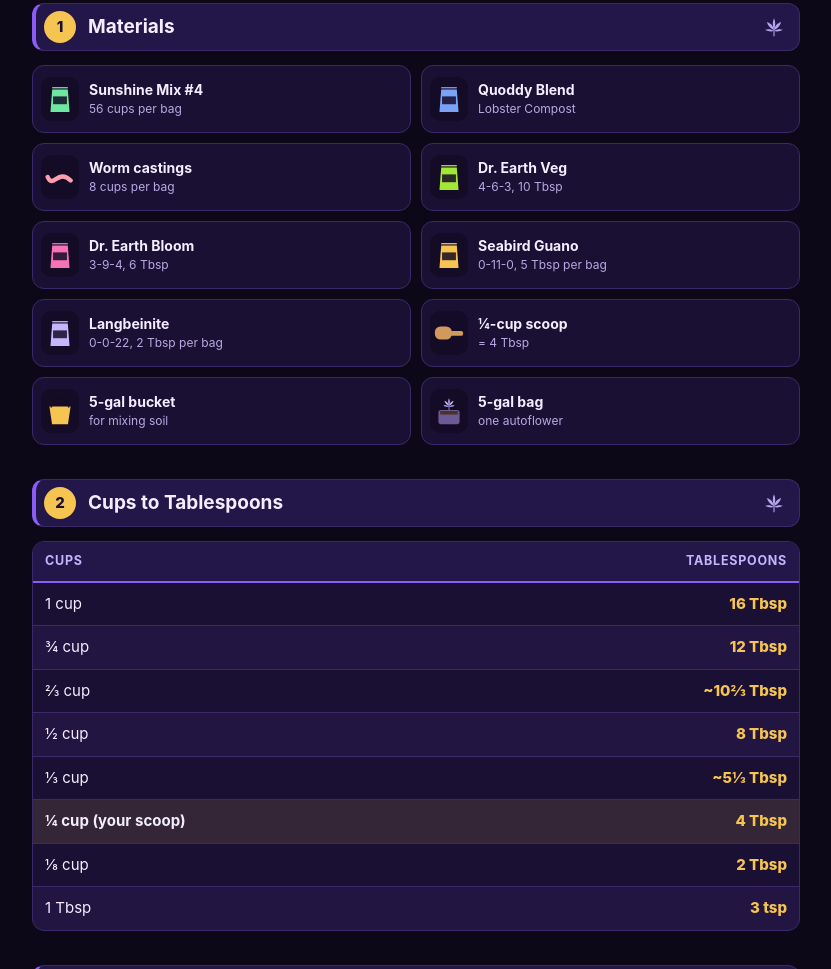
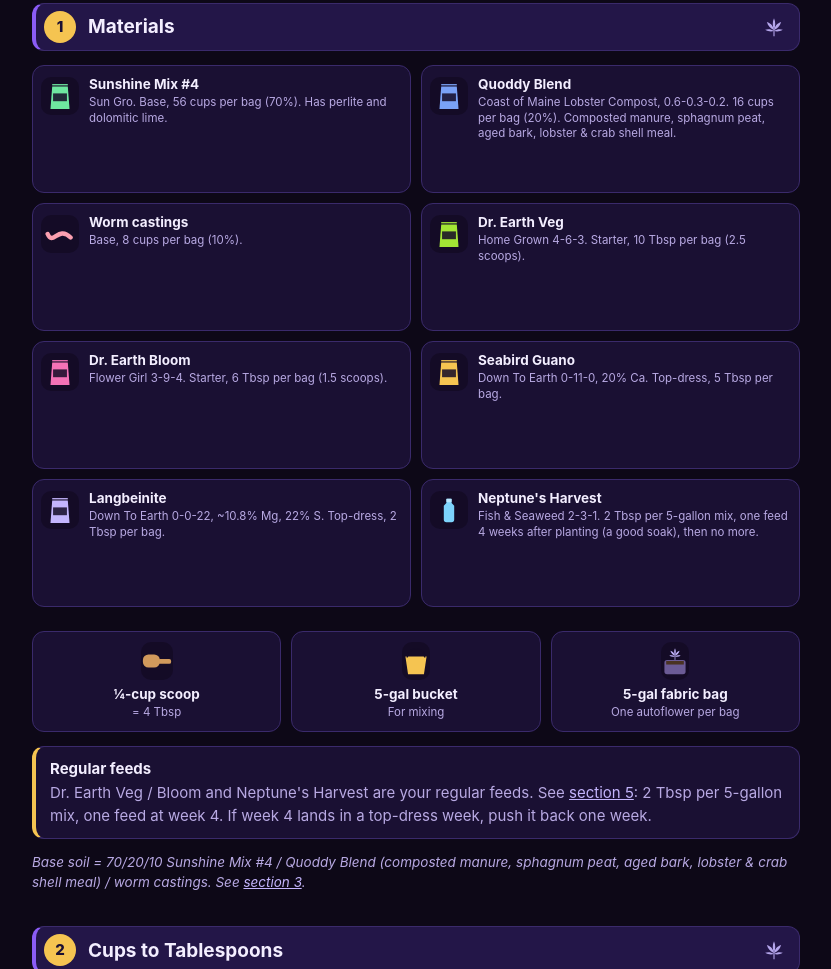
Before and after one commit to Mythodix/roots, a plain HTML site: page index.html in a window 1280 px wide. Shown: the part 1001-1970 px from the top of the page, without its empty margins (224-1055 px from the left). Drawn offline with Linux system fonts and the light colour scheme.

Commit message:
Detailed materials + single week-4 Neptune's feed
Restore full product tiles (brand, NPK, per-bag amounts) and add a Neptune's Harvest feeding section: one soak at week 4, 2 Tbsp in a 5-gallon mix.

```diff
--- a/index.html
+++ b/index.html
@@ -52,11 +52,22 @@ section{margin:34px 0 0}
 
 /* generic blocks */
 .stack{display:grid;gap:var(--gap)}.stack>*{min-width:0}
-.grid{display:grid;grid-template-columns:repeat(2,minmax(0,1fr));gap:10px}
-.item{display:flex;align-items:center;gap:10px;background:var(--card);border:1px solid var(--line);border-radius:12px;padding:0 8px;height:68px}
-.item .ic{flex:0 0 38px;height:44px;border-radius:10px;background:var(--bg2);display:grid;place-items:center}
-.item b{display:block;font-size:14px;white-space:nowrap;line-height:1.2}
-.item span{display:block;color:var(--mu);font-size:12px;line-height:1.25;margin-top:2px}
+.grid{display:grid;grid-template-columns:repeat(2,minmax(0,1fr));gap:10px;align-items:stretch}
+.grid:not(.tools){grid-auto-rows:minmax(200px,auto)}
+@media (min-width:375px){.grid:not(.tools){grid-auto-rows:minmax(184px,auto)}}
+@media (min-width:390px){.grid:not(.tools){grid-auto-rows:minmax(168px,auto)}}
+@media (min-width:414px){.grid:not(.tools){grid-auto-rows:minmax(152px,auto)}}
+@media (min-width:520px){.grid:not(.tools){grid-auto-rows:minmax(128px,auto)}}
+.item{display:flex;align-items:flex-start;gap:10px;background:var(--card);border:1px solid var(--line);border-radius:12px;padding:10px 8px;height:100%;min-height:0}
+.item .ic{flex:0 0 38px;height:38px;border-radius:10px;background:var(--bg2);display:grid;place-items:center;margin-top:1px}
+.item .tx{flex:1;min-width:0}
+.item b{display:block;font-size:13.5px;line-height:1.2}
+.item span{display:block;color:var(--mu);font-size:11.5px;line-height:1.35;margin-top:3px}
+.grid.tools{grid-template-columns:repeat(3,minmax(0,1fr));margin-top:10px}
+.grid.tools .item{min-height:92px;flex-direction:column;align-items:center;text-align:center;padding:10px 6px;gap:6px}
+.grid.tools .item .ic{margin:0}
+.note{font-size:13.5px;font-style:italic;color:var(--mu);margin:12px 0 0;line-height:1.45}
+.stack>.note{margin-top:0}
 .card{background:var(--card);border:1px solid var(--line);border-left:4px solid var(--gr);border-radius:12px;padding:11px 14px}
 .card.gold{border-left-color:var(--go)}.card.red{border-left-color:var(--ro)}.card.vi{border-left-color:var(--vi)}
 .card h3{margin:0 0 2px;font-size:15px;color:var(--tx)}
@@ -101,7 +112,7 @@ ol.steps li:before{content:counter(s);flex:0 0 28px;height:28px;border-radius:50
 .tl li{display:flex;gap:12px;align-items:center;position:relative}
 .tl li+li{margin-top:12px}
 .tl .dot{flex:0 0 34px;height:34px;border-radius:50%;color:#150d26;font-style:normal;font-weight:800;display:grid;place-items:center;border:3px solid var(--bg)}
-.tl .box{flex:1;height:84px;display:flex;flex-direction:column;justify-content:center;background:var(--card);border:1px solid var(--line);border-radius:12px;padding:8px 12px;font-size:15px}
+.tl .box{flex:1;min-height:84px;height:auto;display:flex;flex-direction:column;justify-content:center;background:var(--card);border:1px solid var(--line);border-radius:12px;padding:8px 12px;font-size:15px}
 .tl .box b{display:block;color:var(--la);font-size:12.5px;letter-spacing:.07em;margin-bottom:1px}
 .nw{white-space:nowrap}.dosub{color:var(--mu);font-size:14px;text-align:center;margin:0}
 footer{text-align:center;color:var(--mu);font-size:13px;padding:36px 0 56px}
@@ -116,7 +127,7 @@ footer{text-align:center;color:var(--mu);font-size:13px;padding:36px 0 56px}
 </defs></svg>
 
 <nav class="top" aria-label="Sections"><div class="wrap">
-<a class="brand" href="#top">ROOTS</a><a href="#materials">Materials</a><a href="#chart">Chart</a><a href="#soil">Soil</a><a href="#starter">Starter</a><a href="#topdress">Top-dress</a><a href="#timeline">Timeline</a>
+<a class="brand" href="#top">ROOTS</a><a href="#materials">Materials</a><a href="#chart">Chart</a><a href="#soil">Soil</a><a href="#starter">Starter</a><a href="#feed">Neptune's</a><a href="#topdress">Top-dress</a><a href="#timeline">Timeline</a>
 </div></nav>
 
 <header class="hero" id="top"><div class="wrap">
@@ -132,17 +143,24 @@ footer{text-align:center;color:var(--mu);font-size:13px;padding:36px 0 56px}
 
 <section id="materials">
 <div class="bar"><i class="n">1</i><h2>Materials</h2><svg width="22" height="22"><use href="#leaf"/></svg></div>
+<div class="stack">
 <div class="grid">
-<div class="item"><div class="ic"><svg width="26" height="30" style="color:#6ee7a0"><use href="#bag"/></svg></div><div><b>Sunshine Mix #4</b><span>56 cups per bag</span></div></div>
-<div class="item"><div class="ic"><svg width="26" height="30" style="color:#7aa2f7"><use href="#bag"/></svg></div><div><b>Quoddy Blend</b><span>Lobster Compost</span></div></div>
-<div class="item"><div class="ic"><svg width="30" height="22" viewBox="0 0 34 24"><path d="M3 12c6 14 12-10 26 4" stroke="#fb9fb0" stroke-width="5" fill="none" stroke-linecap="round"/></svg></div><div><b>Worm castings</b><span>8 cups per bag</span></div></div>
-<div class="item"><div class="ic"><svg width="26" height="30" style="color:#a3e635"><use href="#bag"/></svg></div><div><b>Dr. Earth Veg</b><span>4-6-3, 10 Tbsp</span></div></div>
-<div class="item"><div class="ic"><svg width="26" height="30" style="color:#f472b6"><use href="#bag"/></svg></div><div><b>Dr. Earth Bloom</b><span>3-9-4, 6 Tbsp</span></div></div>
-<div class="item"><div class="ic"><svg width="26" height="30" style="color:#f5c451"><use href="#bag"/></svg></div><div><b>Seabird Guano</b><span>0-11-0, 5 Tbsp per bag</span></div></div>
-<div class="item"><div class="ic"><svg width="26" height="30" style="color:#c4b5fd"><use href="#bag"/></svg></div><div><b>Langbeinite</b><span>0-0-22, 2 Tbsp per bag</span></div></div>
-<div class="item"><div class="ic"><svg width="32" height="20" viewBox="0 0 34 20"><rect x="2" y="3" width="18" height="14" rx="6" fill="#d19a5c"/><rect x="18" y="8" width="14" height="5" rx="2" fill="#d19a5c"/></svg></div><div><b>&frac14;-cup scoop</b><span>= 4 Tbsp</span></div></div>
-<div class="item"><div class="ic"><svg width="28" height="30" viewBox="0 0 30 34"><path d="M3 12h24l-3 20H6z" fill="#f5c451"/><path d="M5 13a10 10 0 0 1 20 0" stroke="#140b26" stroke-width="1.6" fill="none"/></svg></div><div><b>5-gal bucket</b><span>for mixing soil</span></div></div>
-<div class="item"><div class="ic"><svg width="28" height="30" viewBox="0 0 30 34"><rect x="3" y="16" width="24" height="16" rx="3" fill="#6b5b95"/><rect x="5" y="17" width="20" height="4" fill="#4a3322"/><use href="#leaf" x="7" y="1" width="16" height="16"/></svg></div><div><b>5-gal bag</b><span>one autoflower</span></div></div>
+<div class="item"><div class="ic"><svg width="26" height="30" style="color:#6ee7a0"><use href="#bag"/></svg></div><div class="tx"><b>Sunshine Mix #4</b><span>Sun Gro. Base, 56 cups per bag (70%). Has perlite and dolomitic lime.</div></div>
+<div class="item"><div class="ic"><svg width="26" height="30" style="color:#7aa2f7"><use href="#bag"/></svg></div><div class="tx"><b>Quoddy Blend</b><span>Coast of Maine Lobster Compost, 0.6-0.3-0.2. 16 cups per bag (20%). Composted manure, sphagnum peat, aged bark, lobster &amp; crab shell meal.</div></div>
+<div class="item"><div class="ic"><svg width="30" height="22" viewBox="0 0 34 24"><path d="M3 12c6 14 12-10 26 4" stroke="#fb9fb0" stroke-width="5" fill="none" stroke-linecap="round"/></svg></div><div class="tx"><b>Worm castings</b><span>Base, 8 cups per bag (10%).</div></div>
+<div class="item"><div class="ic"><svg width="26" height="30" style="color:#a3e635"><use href="#bag"/></svg></div><div class="tx"><b>Dr. Earth Veg</b><span>Home Grown 4-6-3. Starter, 10 Tbsp per bag (2.5 scoops).</div></div>
+<div class="item"><div class="ic"><svg width="26" height="30" style="color:#f472b6"><use href="#bag"/></svg></div><div class="tx"><b>Dr. Earth Bloom</b><span>Flower Girl 3-9-4. Starter, 6 Tbsp per bag (1.5 scoops).</div></div>
+<div class="item"><div class="ic"><svg width="26" height="30" style="color:#f5c451"><use href="#bag"/></svg></div><div class="tx"><b>Seabird Guano</b><span>Down To Earth 0-11-0, 20% Ca. Top-dress, 5 Tbsp per bag.</div></div>
+<div class="item"><div class="ic"><svg width="26" height="30" style="color:#c4b5fd"><use href="#bag"/></svg></div><div class="tx"><b>Langbeinite</b><span>Down To Earth 0-0-22, ~10.8% Mg, 22% S. Top-dress, 2 Tbsp per bag.</div></div>
+<div class="item"><div class="ic"><svg width="22" height="26" viewBox="0 0 24 30"><path d="M9 2h6v5l3 3v16a3 3 0 0 1-3 3H9a3 3 0 0 1-3-3V10l3-3V2z" fill="#7dd3fc"/><rect x="9" y="2" width="6" height="4" rx="1" fill="#bae6fd"/></svg></div><div class="tx"><b>Neptune's Harvest</b><span>Fish &amp; Seaweed 2-3-1. 2 Tbsp per 5-gallon mix, one feed 4 weeks after planting (a good soak), then no more.</span></div></div>
+</div>
+<div class="grid tools">
+<div class="item"><div class="ic"><svg width="32" height="20" viewBox="0 0 34 20"><rect x="2" y="3" width="18" height="14" rx="6" fill="#d19a5c"/><rect x="18" y="8" width="14" height="5" rx="2" fill="#d19a5c"/></svg></div><div class="tx"><b>&frac14;-cup scoop</b><span>= 4 Tbsp</div></div>
+<div class="item"><div class="ic"><svg width="28" height="30" viewBox="0 0 30 34"><path d="M3 12h24l-3 20H6z" fill="#f5c451"/><path d="M5 13a10 10 0 0 1 20 0" stroke="#140b26" stroke-width="1.6" fill="none"/></svg></div><div class="tx"><b>5-gal bucket</b><span>For mixing</div></div>
+<div class="item"><div class="ic"><svg width="28" height="30" viewBox="0 0 30 34"><rect x="3" y="16" width="24" height="16" rx="3" fill="#6b5b95"/><rect x="5" y="17" width="20" height="4" fill="#4a3322"/><use href="#leaf" x="7" y="1" width="16" height="16"/></svg></div><div class="tx"><b>5-gal fabric bag</b><span>One autoflower per bag</span></div></div>
+</div>
+<div class="card gold"><h3>Regular feeds</h3><p>Dr. Earth Veg / Bloom and Neptune's Harvest are your regular feeds. See <a href="#feed">section 5</a>: 2 Tbsp per 5-gallon mix, one feed at week 4. If week 4 lands in a top-dress week, push it back one week.</p></div>
+<p class="note">Base soil = 70/20/10 Sunshine Mix #4 / Quoddy Blend (composted manure, sphagnum peat, aged bark, lobster &amp; crab shell meal) / worm castings. See <a href="#soil">section 3</a>.</p>
 </div>
 </section>
 
@@ -190,8 +208,19 @@ footer{text-align:center;color:var(--mu);font-size:13px;padding:36px 0 56px}
 </div>
 </section>
 
+
+<section id="feed">
+<div class="bar"><i class="n">5</i><h2>Neptune's Harvest</h2><svg width="22" height="22"><use href="#leaf"/></svg></div>
+<div class="stack">
+<div><p class="panel-h">FISH &amp; SEAWEED 2-3-1, 5-GAL MIX</p>
+<div class="panel"><div><strong>2 Tbsp</strong><span>per 5-gallon mix</span></div><div><strong>1 feed</strong><span>at week 4</span></div><div><strong>Good soak</strong><span>then no more</span></div></div></div>
+<div class="card gold"><h3>How to feed</h3><p>Shake the bottle well. Mix <b>2 Tbsp (1 fl oz)</b> of concentrate into a <b>5-gallon bucket of water</b>, then give the bag a good soaking from that mix. Mix only what you'll use; don't store the diluted mix. A fishy smell is normal. If you use another Neptune's product, follow that label.</p></div>
+<div class="card"><h3>When</h3><p>Give <b>one feed, 4 weeks after planting</b>, then no more Neptune's. If week 4 lands in the top-dress week, push that feed back one week. This is the only Neptune's feed in the grow.</p></div>
+<div class="card vi"><h3>Why stay conservative</h3><p>This 2 Tbsp per 5-gallon mix is well under the label rate, so it's gentle. The soil is already amended with Dr. Earth plus compost, and a top-dress comes later. Autoflowers are light feeders, so one soak is enough.</p></div>
+</div>
+</section>
 <section id="topdress">
-<div class="bar"><i class="n">5</i><h2>Flowering Top-Dress</h2><svg width="22" height="22"><use href="#leaf"/></svg></div>
+<div class="bar"><i class="n">6</i><h2>Flowering Top-Dress</h2><svg width="22" height="22"><use href="#leaf"/></svg></div>
 <div class="stack">
 <div class="tscroll"><table><thead><tr><th>Per bag</th><th class="hl r">Amount</th></tr></thead><tbody>
 <tr><td><b>Seabird Guano</b><small>0-11-0, 20% Ca</small></td><td class="hl r">5 Tbsp<small>1&frac14; scoops</small></td></tr>
@@ -214,7 +243,7 @@ footer{text-align:center;color:var(--mu);font-size:13px;padding:36px 0 56px}
 <li><span>Water in gently.</span></li>
 </ol>
 <div class="media"><img src="assets/apply.jpg" width="900" height="506" alt="Illustration of hands spreading compost onto a plant in a grow bag, with a watering can"></div>
-<div class="card gold"><h3>That week</h3><p>Ease off Dr. Earth Bloom and Neptune's Harvest.</p></div>
+<div class="card gold"><h3>That week</h3><p>Ease off Dr. Earth Bloom. If the week-4 Neptune's feed lands this week, push it back one week.</p></div>
 <div class="card"><h3>Round two</h3><p><b>3-4 weeks later</b>, only if it lands before the <span class="nw">final 2-3 weeks</span>.</p></div>
 <div class="card vi"><h3>Within label rates</h3><p>Guano: 5 Tbsp in 5 gal = 1 Tbsp/gal, the label rate. Langbeinite: 6 tsp = ~1.2 tsp/gal, inside 1-2 tsp/gal.</p></div>
 </div>
@@ -222,17 +251,18 @@ footer{text-align:center;color:var(--mu);font-size:13px;padding:36px 0 56px}
 
 
 <section id="timeline">
-<div class="bar"><i class="n">6</i><h2>Timeline</h2><svg width="22" height="22"><use href="#leaf"/></svg></div>
+<div class="bar"><i class="n">7</i><h2>Timeline</h2><svg width="22" height="22"><use href="#leaf"/></svg></div>
 <ol class="tl">
 <li><i class="dot" style="background:#6ee7a0">1</i><div class="box"><b>AT PLANTING</b>Base soil + 10 Tbsp Veg + 6 Tbsp Bloom. Rest 1-2 wks.</div></li>
-<li><i class="dot" style="background:#f5c451">2</i><div class="box"><b>WHEN FLOWERING STARTS</b>5 Tbsp guano + 2 Tbsp langbeinite in ~13 cups</div></li>
-<li><i class="dot" style="background:#c4b5fd">3</i><div class="box"><b>3-4 WEEKS LATER</b>Optional round two.</div></li>
-<li><i class="dot" style="background:#fb7185">4</i><div class="box"><b>FINAL 2-3 WEEKS</b>No top-dress.</div></li>
+<li><i class="dot" style="background:#7dd3fc">2</i><div class="box"><b>WEEK 4</b>One Neptune's feed: 2 Tbsp per 5-gallon mix, a good soak, then no more. If week 4 lands in a top-dress week, push it back 1 week.</div></li>
+<li><i class="dot" style="background:#f5c451">3</i><div class="box"><b>WHEN FLOWERING STARTS</b>Top-dress: 5 Tbsp guano + 2 Tbsp langbeinite in ~13 cups.</div></li>
+<li><i class="dot" style="background:#c4b5fd">4</i><div class="box"><b>3-4 WEEKS LATER</b>Optional top-dress round two.</div></li>
+<li><i class="dot" style="background:#fb7185">5</i><div class="box"><b>FINAL 2-3 WEEKS</b>No top-dress, no Neptune's.</div></li>
 </ol>
 </section>
 
 <section id="watch">
-<div class="bar"><i class="n">7</i><h2>Watch For</h2><svg width="22" height="22"><use href="#leaf"/></svg></div>
+<div class="bar"><i class="n">8</i><h2>Watch For</h2><svg width="22" height="22"><use href="#leaf"/></svg></div>
 <div class="stack">
 <div class="card red"><h3>Burnt or crispy tips</h3><p>Too strong. Back off feeding, water plain.</p></div>
 <div class="card gold"><h3>Pale or yellow leaves early</h3><p>Check watering and pH before adding more.</p></div>
```
Also changed, not shown: 1 other file.
